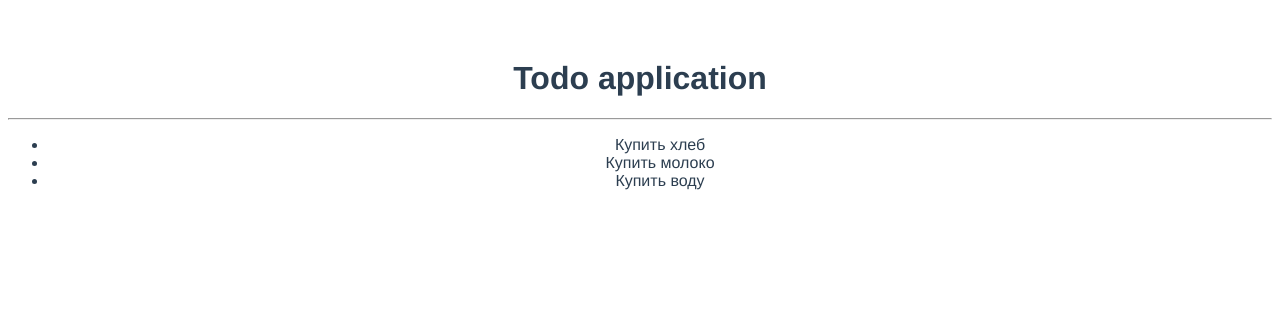
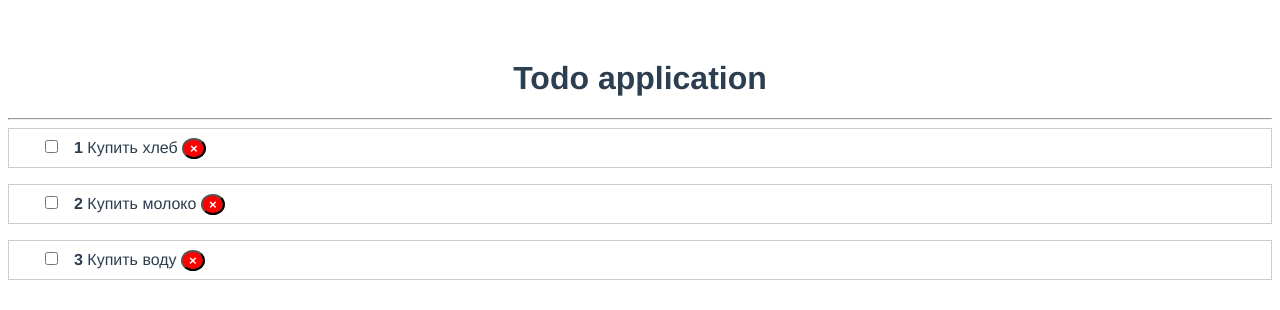
Before and after one commit to shevchenkodim/Todo-List-Vue-js, a Vue app: page / in a window 1280 px wide. Shown: the top 310 px of the page. Built offline with nearby package versions, Linux system fonts and the light colour scheme.

Commit message:
Add styling to components
:Release Notes:

:Detailed Notes:

:Testing Performed:
No tests

:QA Notes:

:Issues Addressed:

Signed-off-by: Shevchenko Dmytro <dimashevchenko10021999@gmail.com>

```diff
--- a/src/components/TodoItem.vue
+++ b/src/components/TodoItem.vue
@@ -1,5 +1,12 @@
 <template>
-  <li>{{todo.title}}</li>
+  <li>
+    <span>
+      <input type="checkbox" />
+      <strong>{{todo.id}}</strong>
+      {{todo.title}}
+      <button class="rm">&times;</button>
+    </span>
+  </li>
 </template>
 
 <script>
@@ -12,3 +19,28 @@
   }
 };
 </script>
+
+<style scoped>
+li {
+  border: 1px solid #ccc;
+  display: flex;
+  justify-content: space-between;
+  padding: 0.5rem 2rem;
+  margin-bottom: 1rem;
+}
+
+.rm {
+  background: red;
+  color: #fff;
+  border-radius: 50%;
+  font-weight: bold;
+}
+
+.done {
+  text-decoration: line-through;
+}
+
+input {
+  margin-right: 1rem;
+}
+</style>
--- a/src/components/TodoList.vue
+++ b/src/components/TodoList.vue
@@ -1,7 +1,7 @@
 <template>
   <div>
     <ul>
-      <TodoItem v-for="todo of todos" :key=todo v-bind:todo="todo" />
+      <TodoItem v-for="todo of todos" :key="todo" v-bind:todo="todo" />
     </ul>
   </div>
 </template>
@@ -16,3 +16,11 @@
   }
 };
 </script>
+
+<style scoped>
+ul {
+  list-style: none;
+  margin: 0;
+  padding: 0;
+}
+</style>
```
